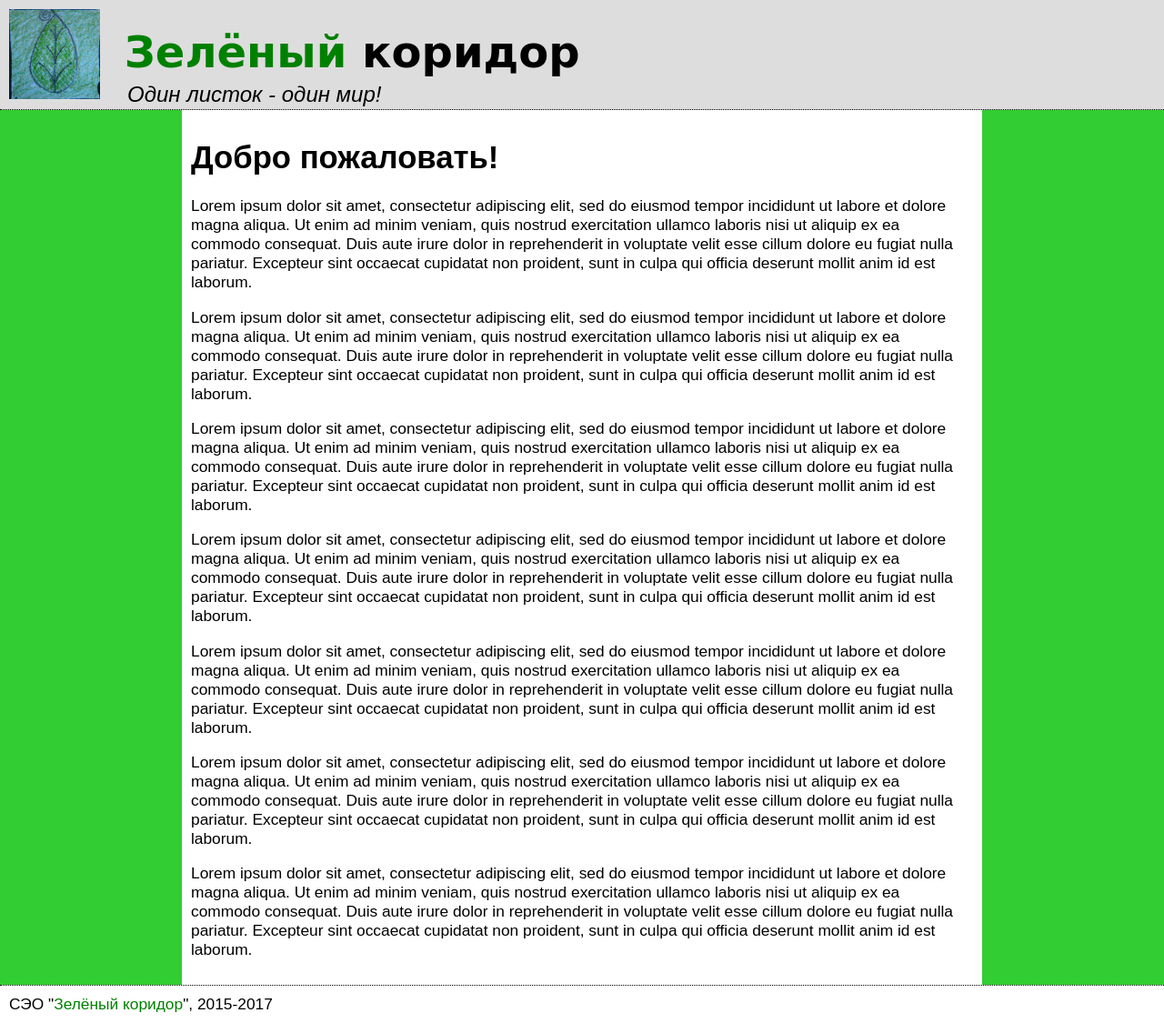
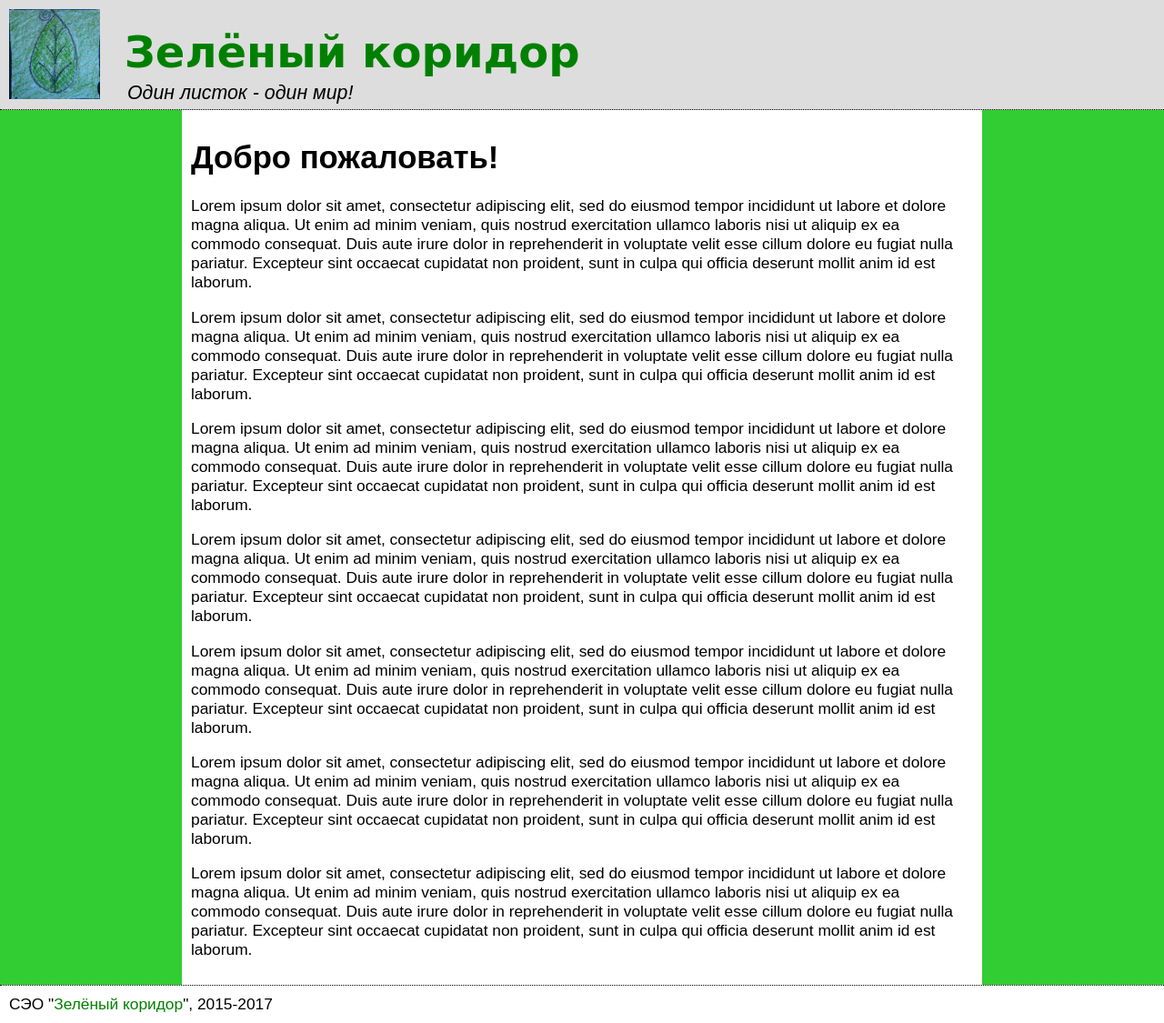
Before and after one commit to elkcl/zelkor.github.io, a Jekyll site: the page built from index.html, in a window 1280 px wide. Shown: the whole page at 91% size. Built offline with Jekyll 4.4.1, drawn with Linux system fonts in a browser that asks for light colours.

Commit message:
Дополнение оформления

```diff
--- a/_layouts/default.html
+++ b/_layouts/default.html
@@ -9,7 +9,7 @@
 	<body>
 		<header>
 			<img src="img/logo1.png" alt="Лого" id="logo" />
-			<span id="title"><span class="green">Зелёный</span> коридор</span><br />
+			<span id="title">Зелёный коридор</span><br />
 			<span id="slogan">Один листок - один мир!</span>
 		</header>
 		<div id="background"><div id="main">
--- a/css/main.css
+++ b/css/main.css
@@ -27,6 +27,7 @@ header {
 
 #title {
 	vertical-align: 35px;
+	color: green;
 }
 
 footer {
@@ -48,7 +49,7 @@ footer {
 
 #slogan {
 	color: #000;
-	font: italic normal 18pt sans-serif;
+	font: italic normal 16pt sans-serif;
 	position: absolute;
 	top: 90px;
 	left: 140px;
```
